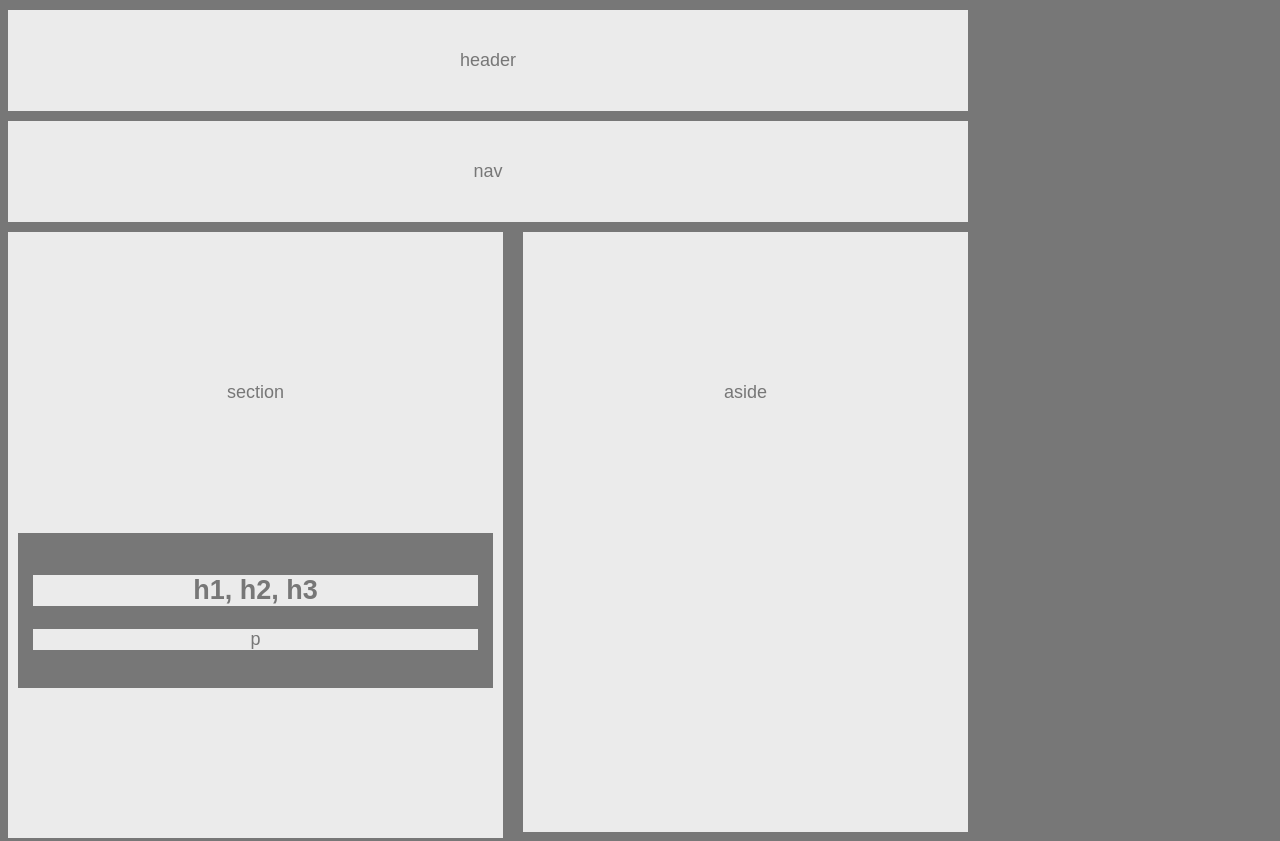
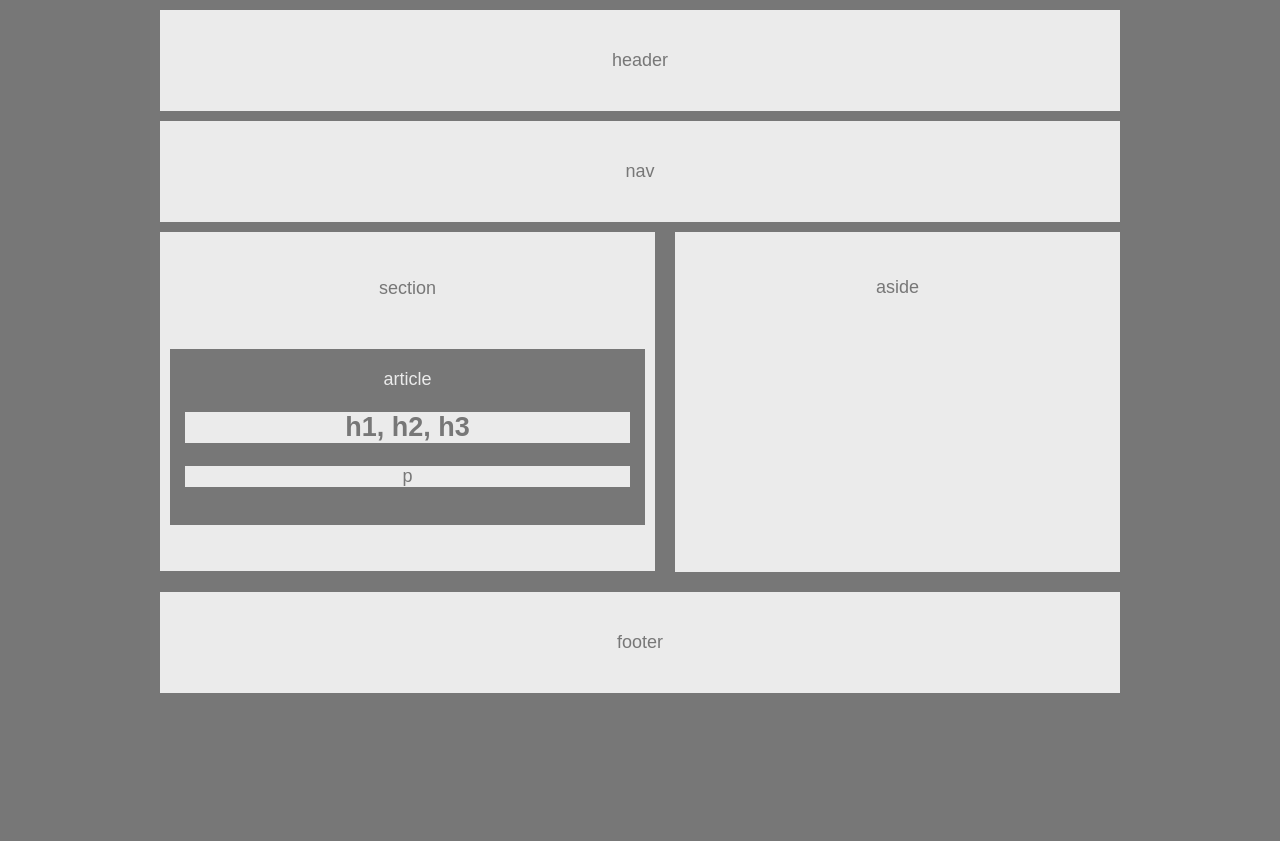
Before and after one commit to kennyv80/HW-Wireframe, a plain HTML site: page index.html in a window 1280 px wide. Shown: the top 841 px of the page. After the commit the page ends 800 px from the top, so only its background shows below. Drawn offline with Linux system fonts and the light colour scheme.

Commit message:
finalizing homework

```diff
--- a/index.html
+++ b/index.html
@@ -9,7 +9,7 @@
     <nav>nav</nav>
     <div class= "content">
         <section>section
-            <article>
+            <article>article
                 <h2>h1, h2, h3</h2>
                 <p>p</p>
             </article>
--- a/style.css
+++ b/style.css
@@ -5,6 +5,7 @@ body {
     text-align: center;
     font-family: 'Arial', 'Helvetica Neue', Helvetica, sans-serif;
     width: 960px;
+    margin: auto;
 }
 
 header {
@@ -24,8 +25,8 @@ section {
     background-color: #ebebeb;
     width: 495px;
     margin-right: 10px;
-    padding: 150px 0;
-    min-height: 300px;
+    padding: 46px 0;
+    min-height: 100px;
 }
 
 aside {
@@ -33,12 +34,12 @@ aside {
     background-color: #ebebeb;
     width: 445px;
     margin-left: 10px;
-    padding: 150px 0;
-    min-height: 300px;
+    padding: 45px 0;
+    min-height: 250px;
 }
 
 article {
-    margin: 130px 10px 0 10px;
+    margin: 50px 10px 0 10px;
     padding: 20px 15px;
     background-color: #777;
     color: #ebebeb;
```
